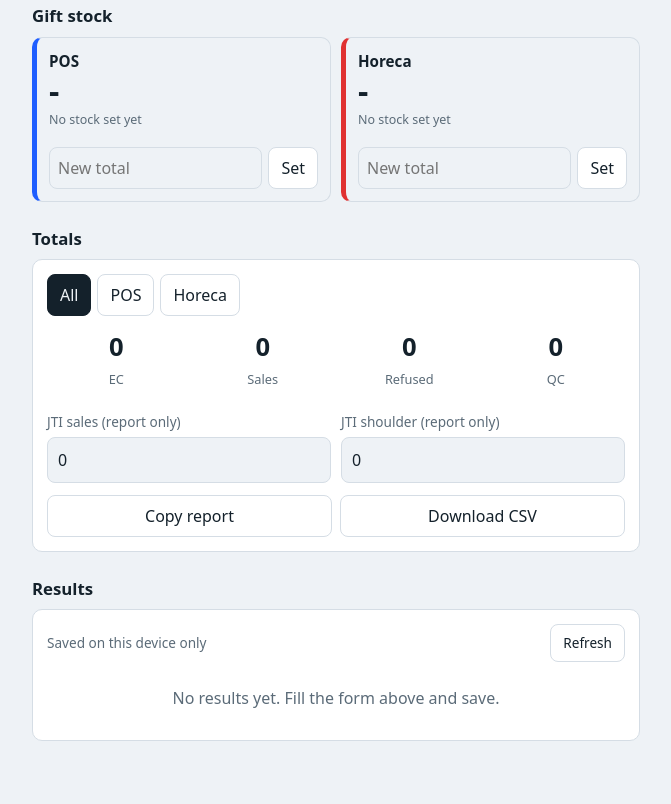
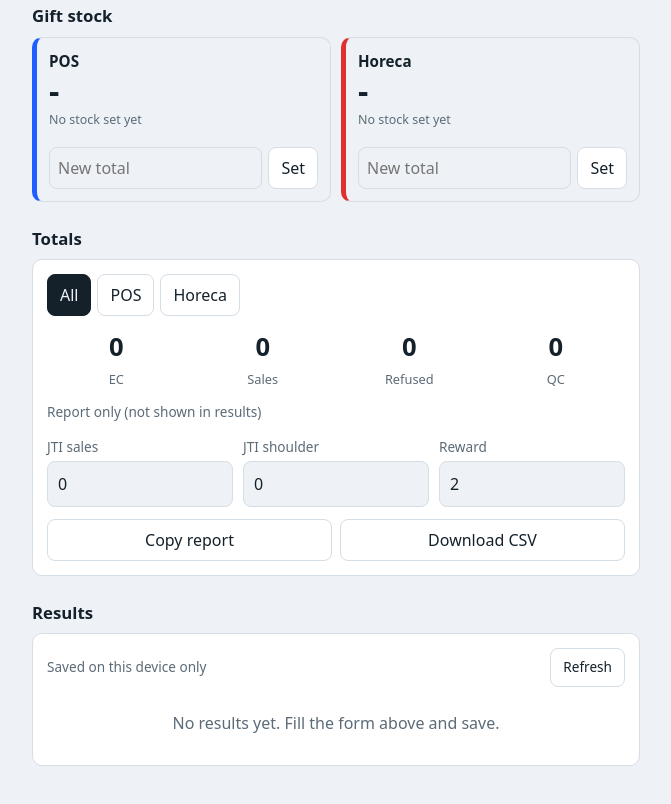
Before and after one commit to abdelatifkadri23/dailyreport, a plain HTML site: page index.html in a window 1280 px wide. Shown: the part 842-1646 px from the top of the page, without its empty margins (304-975 px from the left). Drawn offline with Linux system fonts and the light colour scheme.

Commit message:
Add files via upload

```diff
--- a/index.html
+++ b/index.html
@@ -115,9 +115,11 @@ td small{display:block;color:var(--mute);white-space:normal;font-size:.78rem}
     <div class="view" id="view"></div>
     <div class="totals" id="totals"></div>
     <div class="rate" id="rate"></div>
-    <div class="row" style="margin-top:12px">
-      <div><label for="jsales">JTI sales (report only)</label><input id="jsales" type="number" min="0" value="0" inputmode="numeric"></div>
-      <div><label for="jshoulder">JTI shoulder (report only)</label><input id="jshoulder" type="number" min="0" value="0" inputmode="numeric"></div>
+    <div class="lbl" style="margin-top:12px">Report only (not shown in results)</div>
+    <div class="row" style="grid-template-columns:1fr 1fr 1fr">
+      <div><label for="jsales">JTI sales</label><input id="jsales" type="number" min="0" value="0" inputmode="numeric"></div>
+      <div><label for="jshoulder">JTI shoulder</label><input id="jshoulder" type="number" min="0" value="0" inputmode="numeric"></div>
+      <div><label for="reward">Reward</label><input id="reward" type="number" min="0" value="2" inputmode="numeric"></div>
     </div>
     <div class="tools">
       <button id="copy" type="button">Copy report</button>
@@ -271,10 +273,11 @@ $("f").addEventListener("submit", async e => {
 });
 
 const jtiAll = () => { try { return JSON.parse(localStorage.getItem(JTI)) || {}; } catch (e) { return {}; } };
-function loadJti() { const j = jtiAll()[$("date").value] || {}; $("jsales").value = j.s || 0; $("jshoulder").value = j.h || 0; }
-function saveJti() { const a = jtiAll(); a[$("date").value] = {s: num("jsales"), h: num("jshoulder")}; try { localStorage.setItem(JTI, JSON.stringify(a)); } catch (e) {} }
+function loadJti() { const j = jtiAll()[$("date").value] || {}; $("jsales").value = j.s || 0; $("jshoulder").value = j.h || 0; $("reward").value = j.r === undefined ? 2 : j.r; }
+function saveJti() { const a = jtiAll(); a[$("date").value] = {s: num("jsales"), h: num("jshoulder"), r: num("reward")}; try { localStorage.setItem(JTI, JSON.stringify(a)); } catch (e) {} }
 $("jsales").addEventListener("input", saveJti);
 $("jshoulder").addEventListener("input", saveJti);
+$("reward").addEventListener("input", saveJti);
 $("date").addEventListener("change", loadJti);
 loadJti();
 
@@ -290,16 +293,17 @@ $("copy").addEventListener("click", async () => {
   const pos = day.filter(r => r.channel === "POS"), hor = day.filter(r => r.channel === "Horeca");
   const names = [...new Set((pos.length ? pos : day).map(r => r.name).filter(Boolean))].join(", ");
   const j = jtiAll()[d] || {};
+  const [y, m, dd] = d.split("-");
   const communes = [...new Set((pos.length ? pos : day).map(r => r.place).filter(Boolean))].join(", ");
   const text = [
-    `*Nom du BA*: ${BA}`, `*Nom du Pos*: ${names}`, `*Wilaya*: ${WILAYA}`, `*Commune*: ${communes}`, "",
+    `*Nom du BA*: ${BA}`, `*Nom du Pos*: ${names}`, `*Wilaya*: ${WILAYA}`, `*Commune*: ${communes}`, `*Date*: ${dd}/${m}/${y}`, "",
     `*QC Total*: ${pad(tot(day, "sw") + tot(day, "rf"))}`,
     `*EC Total*: ${pad(tot(pos, "sw"))}`,
     `*Total JTI sales*: ${pad(j.s || 0)}`,
     `*Total JTI shoulder*: ${pad(j.h || 0)}`,
     `*Vente LD Club*: 00`,
     ...(hor.length ? [`*Camel informing*: ${pad(tot(hor, "sw"))}`] : []), "",
-    `*Vente Tiges*: ${pad(tot(day, "sa"))}`].join("\n");
+    `*Vente Tiges*: ${pad(tot(day, "sa"))}`, `*Reward*: ${pad(j.r === undefined ? 2 : j.r)}`].join("\n");
   try { await navigator.clipboard.writeText(text); $("copy").textContent = "Copied"; }
   catch (err) { prompt("Copy this report:", text); }
   setTimeout(() => $("copy").textContent = "Copy report", 1500);
```
